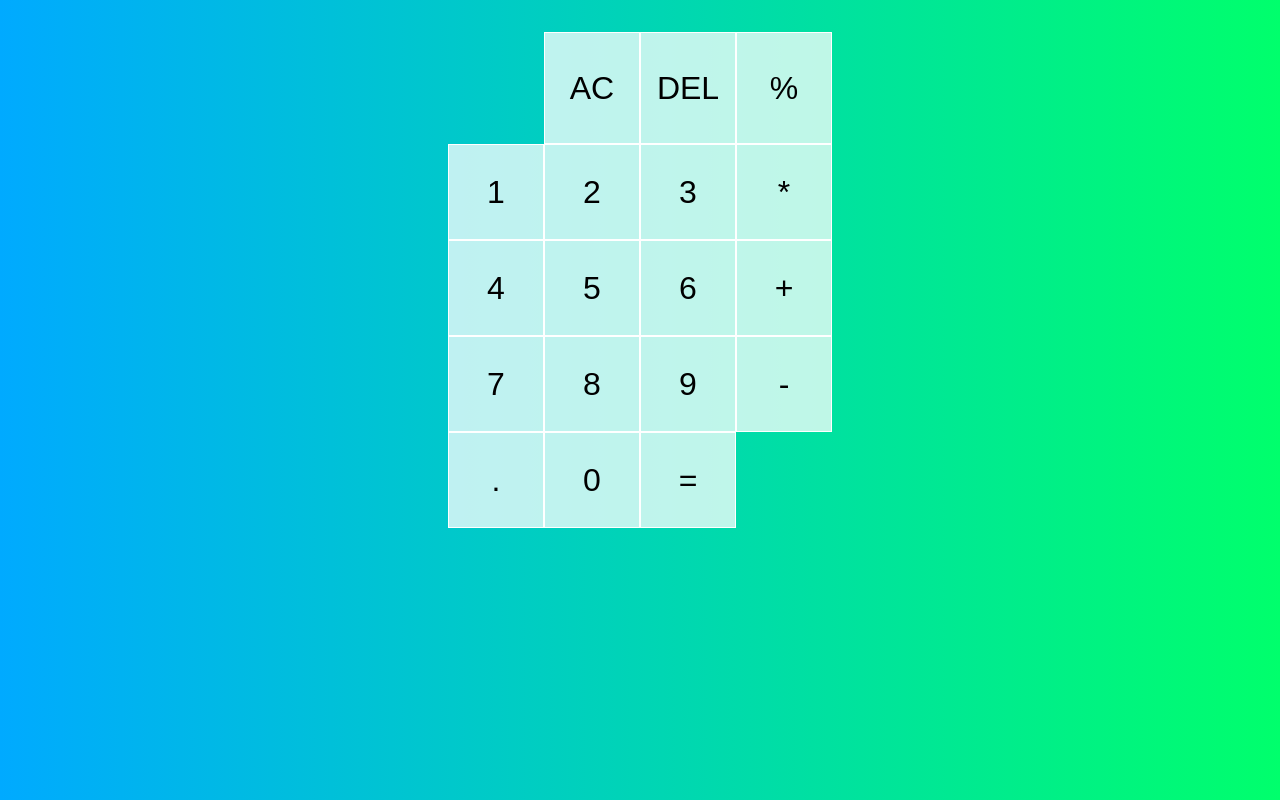
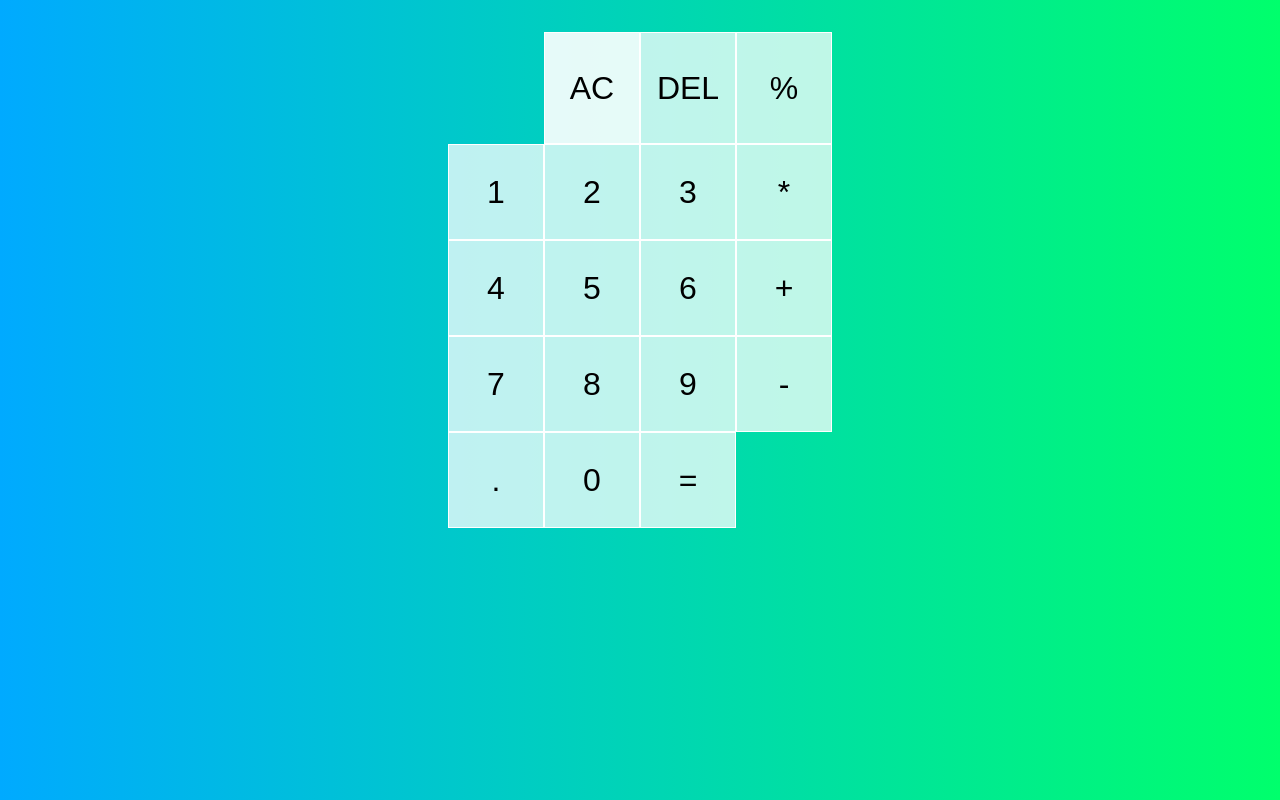
Before and after one commit to Andisiwe94/andisiwe-calucatorjs, a React (Create React App) app: page / in a window 1280 px wide. In both pictures the pointer is over the button "AC". Built offline with nearby package versions, Linux system fonts and the light colour scheme.

Commit message:
added background color

```diff
--- a/src/style.css
+++ b/src/style.css
@@ -23,3 +23,8 @@
     outline: none;
     background-color: rgba(255, 255, 255, .75);
   }
+
+  .calculator-grid > button:hover,
+.calculator-grid > button:focus {
+  background-color: rgba(255, 255, 255, .9);
+}
```
